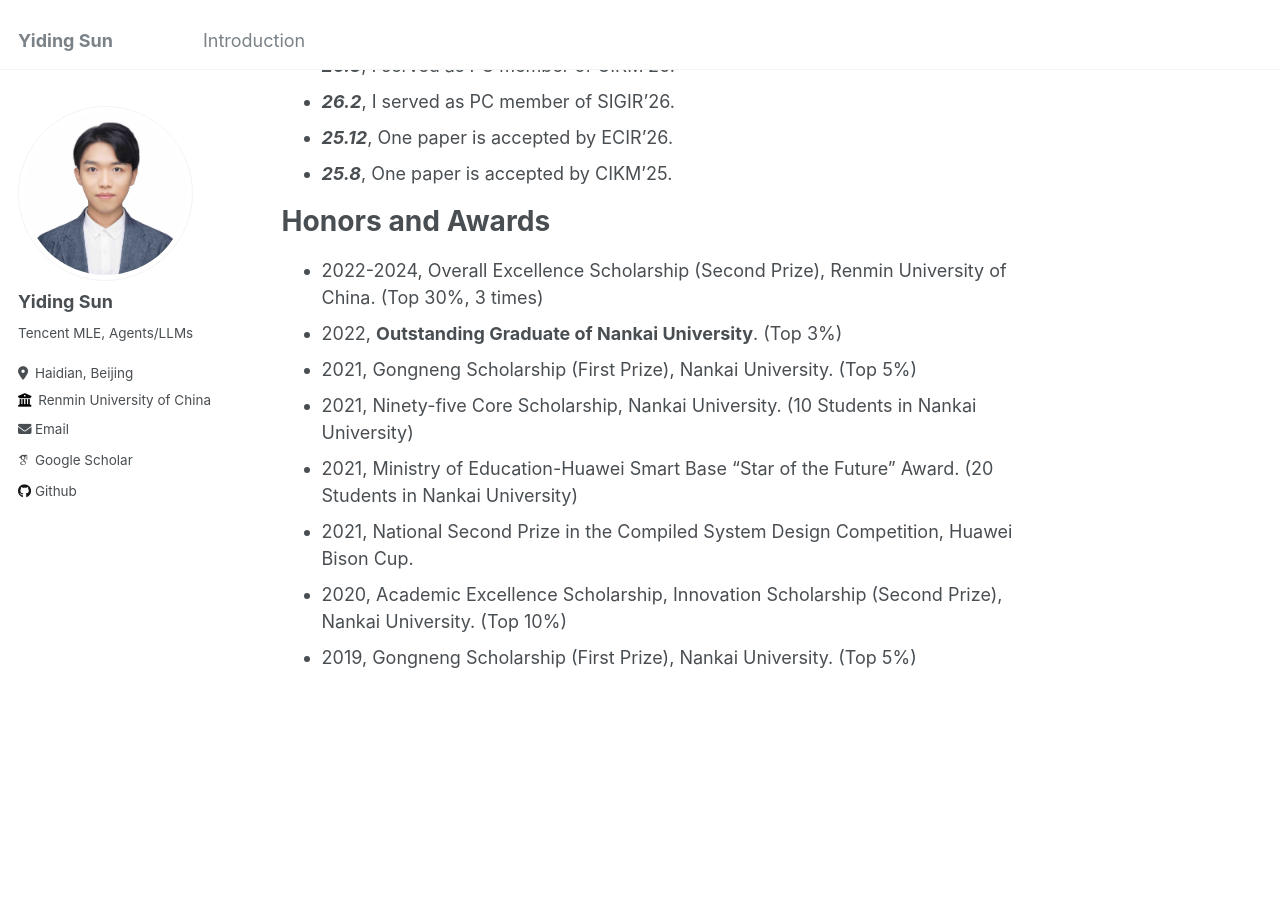
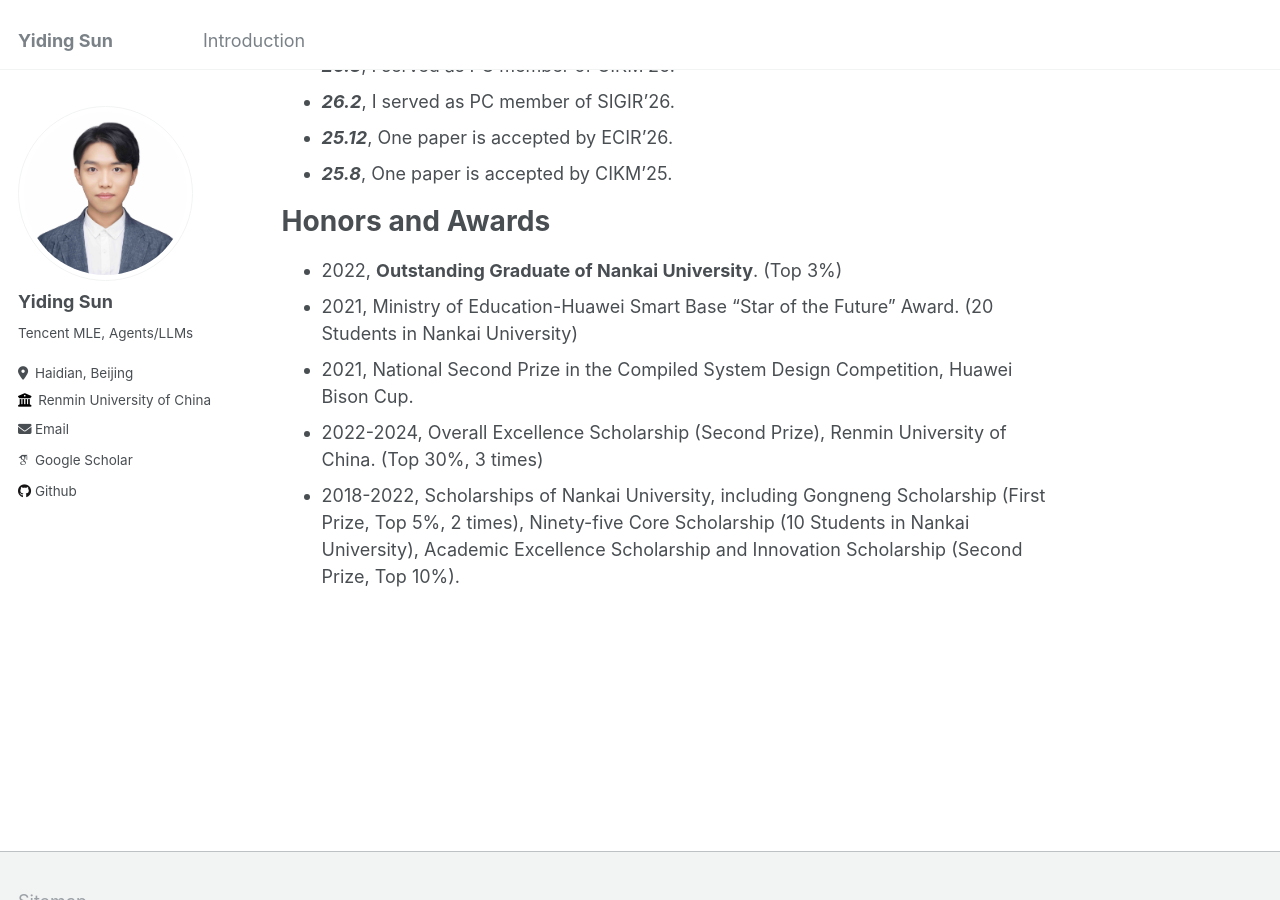
Before and after one commit to Emanual20/Emanual20.github.io, a Jekyll site: the page built from _pages/about.md, in a window 1280 px wide and 900 px high, scrolled down 3129 px. Built offline with Jekyll 4.4.1, drawn with Linux system fonts in a browser that asks for light colours; some web fonts are replaced.

Commit message:
feat: merge NKU scholarships and reorder honors

```diff
--- a/_pages/about.md
+++ b/_pages/about.md
@@ -91,11 +91,8 @@ News
 
 Honors and Awards
 ======
-* 2022-2024, Overall Excellence Scholarship (Second Prize), Renmin University of China. (Top 30%, 3 times)
 * 2022, **Outstanding Graduate of Nankai University**. (Top 3%)
-* 2021, Gongneng Scholarship (First Prize), Nankai University. (Top 5%)
-* 2021, Ninety-five Core Scholarship, Nankai University. (10 Students in Nankai University)
 * 2021, Ministry of Education-Huawei Smart Base "Star of the Future" Award. (20 Students in Nankai University)
 * 2021, National Second Prize in the Compiled System Design Competition, Huawei Bison Cup.
-* 2020, Academic Excellence Scholarship, Innovation Scholarship (Second Prize), Nankai University. (Top 10%)
-* 2019, Gongneng Scholarship (First Prize), Nankai University. (Top 5%)
+* 2022-2024, Overall Excellence Scholarship (Second Prize), Renmin University of China. (Top 30%, 3 times)
+* 2018-2022, Scholarships of Nankai University, including Gongneng Scholarship (First Prize, Top 5%, 2 times), Ninety-five Core Scholarship (10 Students in Nankai University), Academic Excellence Scholarship and Innovation Scholarship (Second Prize, Top 10%).
```
